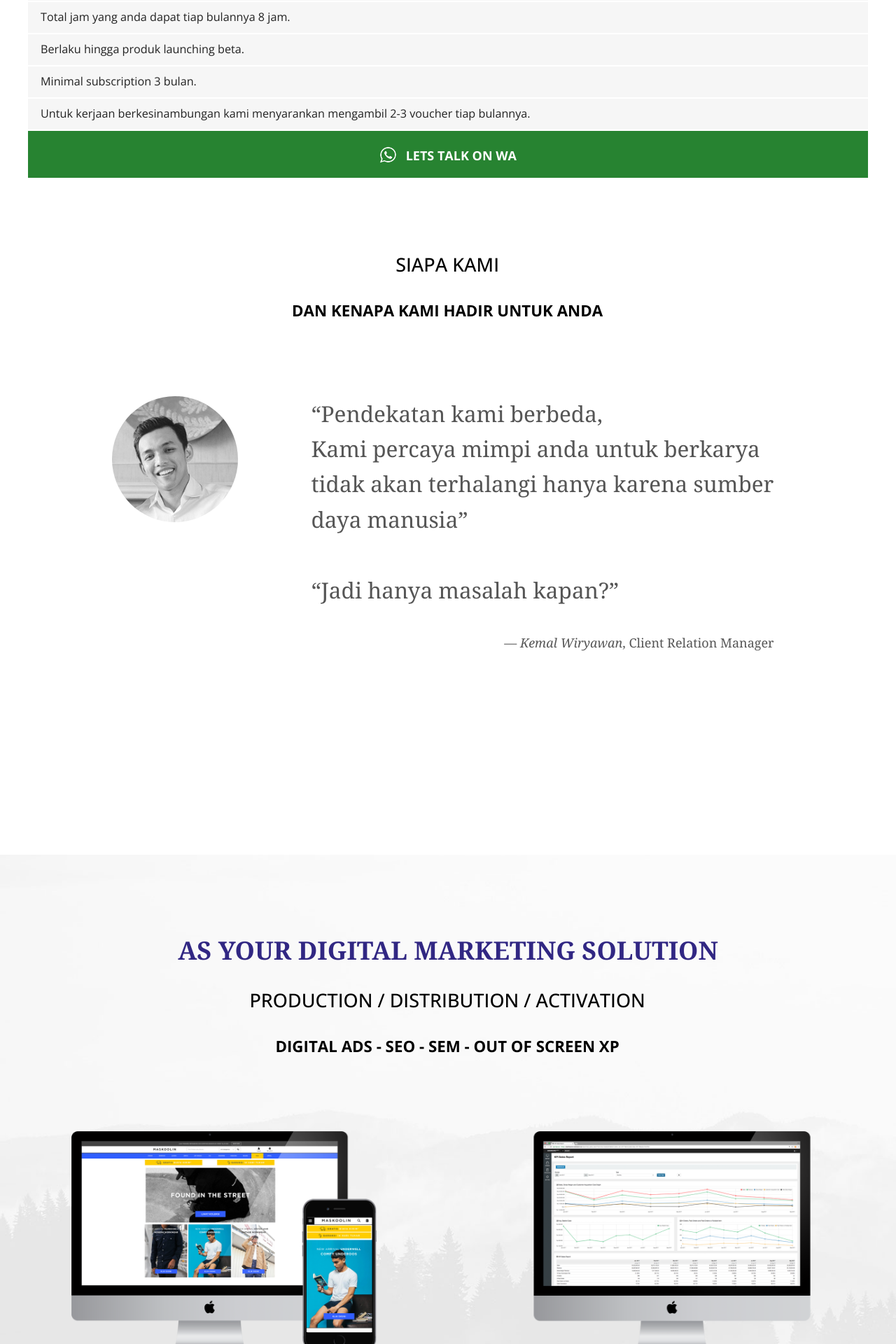
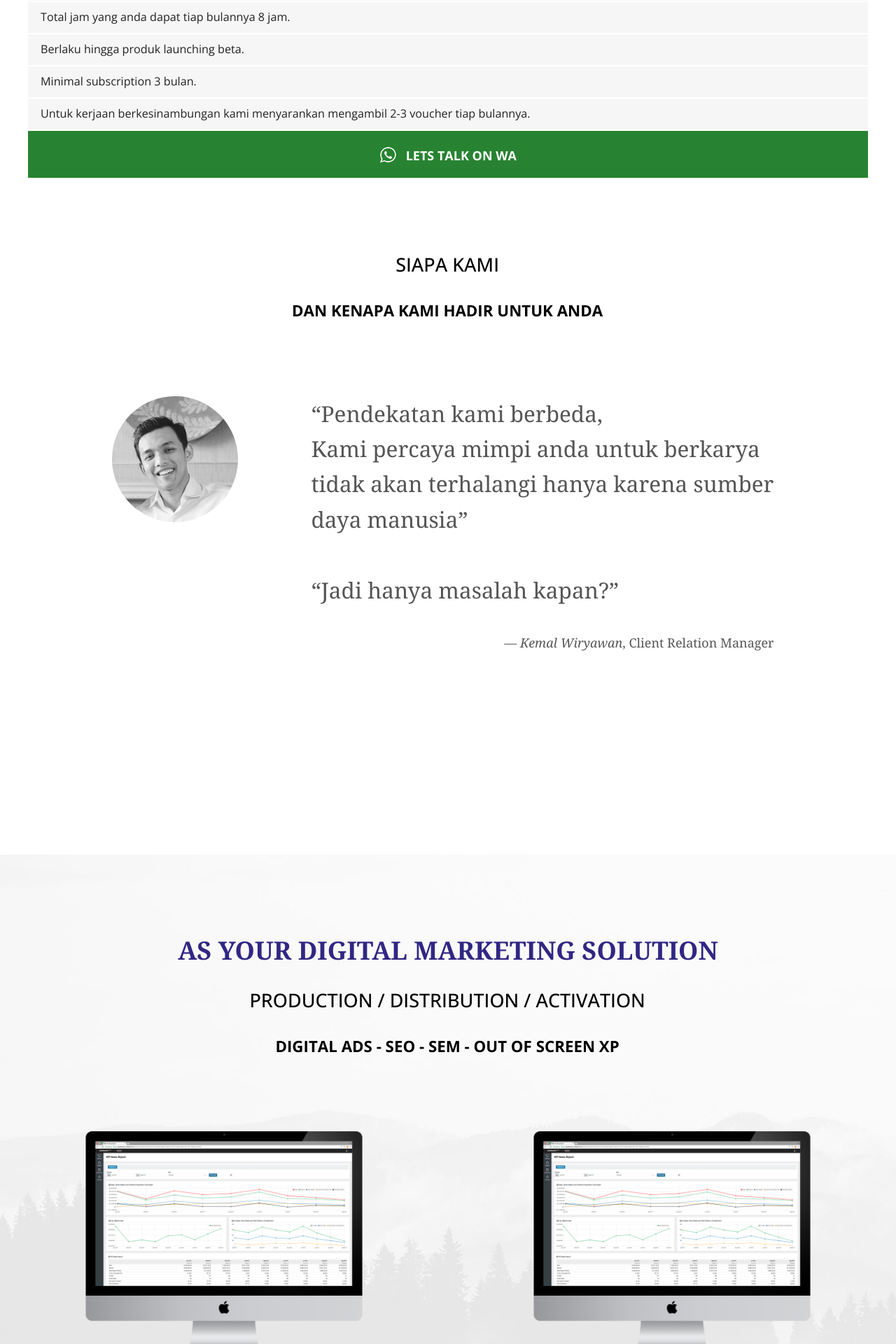
Before and after one commit to kemtol/rocktokom, a Jekyll site: the page built from index.html, in a window 1280 px wide. Shown: the part 4480-6400 px from the top of the page at 70% size. Built offline with Jekyll 4.4.1, drawn with Linux system fonts in a browser that asks for light colours; nearby versions of some CDN libraries.

Commit message:
Update index.html

```diff
--- a/index.html
+++ b/index.html
@@ -144,7 +144,7 @@ layout: default
       <div>
         <div class="clearfix">
             <div class="lp4">
-              <img src="{{ site.baseurl }}/images/portfolio-ecommerce.png" />
+              <img src="{{ site.baseurl }}/images/portfolio-kpi-report.png" />
               <span class="s-title">MASKOOLIN</span>
               <span class="s-sub-title">E-Commerce</span>
               <p>
```
